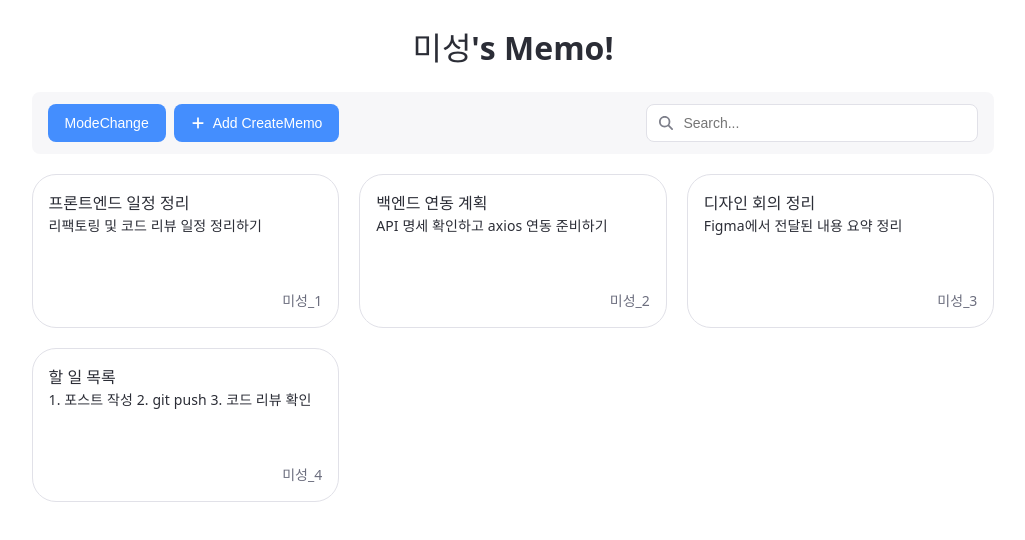
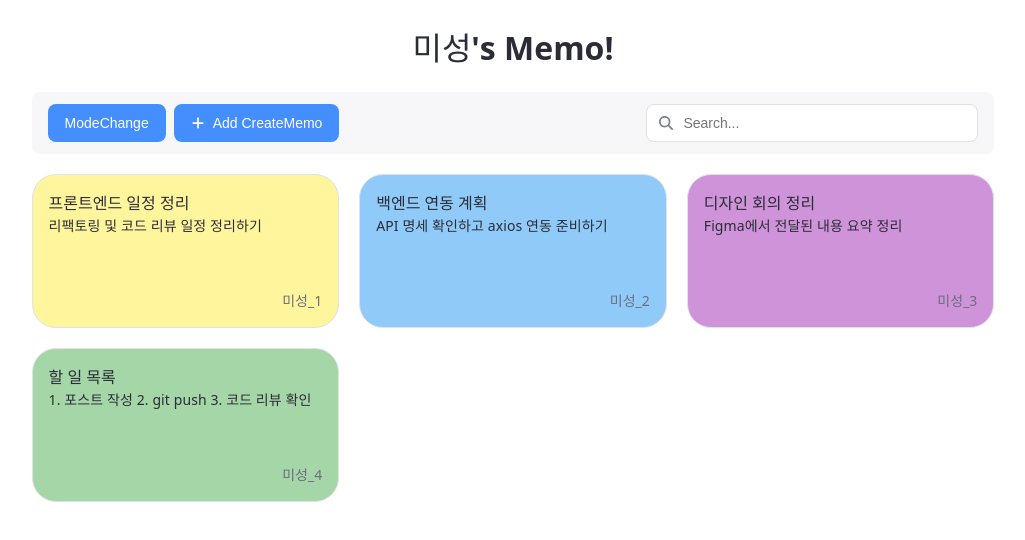
Before and after one commit to MJZ-Templates/custom-memo-app, a React (Vite) app in the folder front/: page /memo in a window 1280 px wide. Shown: the top 540 px of the page, without its empty margins (143-1168 px from the left). Built offline with nearby package versions, Linux system fonts and the light colour scheme.

Commit message:
feat: 메모 컬러 지정

```diff
--- a/front/src/components/MemoCard.jsx
+++ b/front/src/components/MemoCard.jsx
@@ -1,9 +1,13 @@
 import styled from "@emotion/styled";
 import { FaBookmark } from "react-icons/fa";
+import { MEMO_COLOR_MAP } from "../constants/memoColors";
 
 const MemoCard = ({ memo, userName, onClick, onToggleFavorite }) => {
   return (
-    <MemoContainer onClick={onClick}>
+    <MemoContainer
+      style={{ backgroundColor: MEMO_COLOR_MAP[memo.color] || "#f0f0f0" }}
+      onClick={onClick}
+    >
       <MemoTitleRow>
         <MemoTitle>{memo.title}</MemoTitle>
         {memo.isFavorite && (
```
